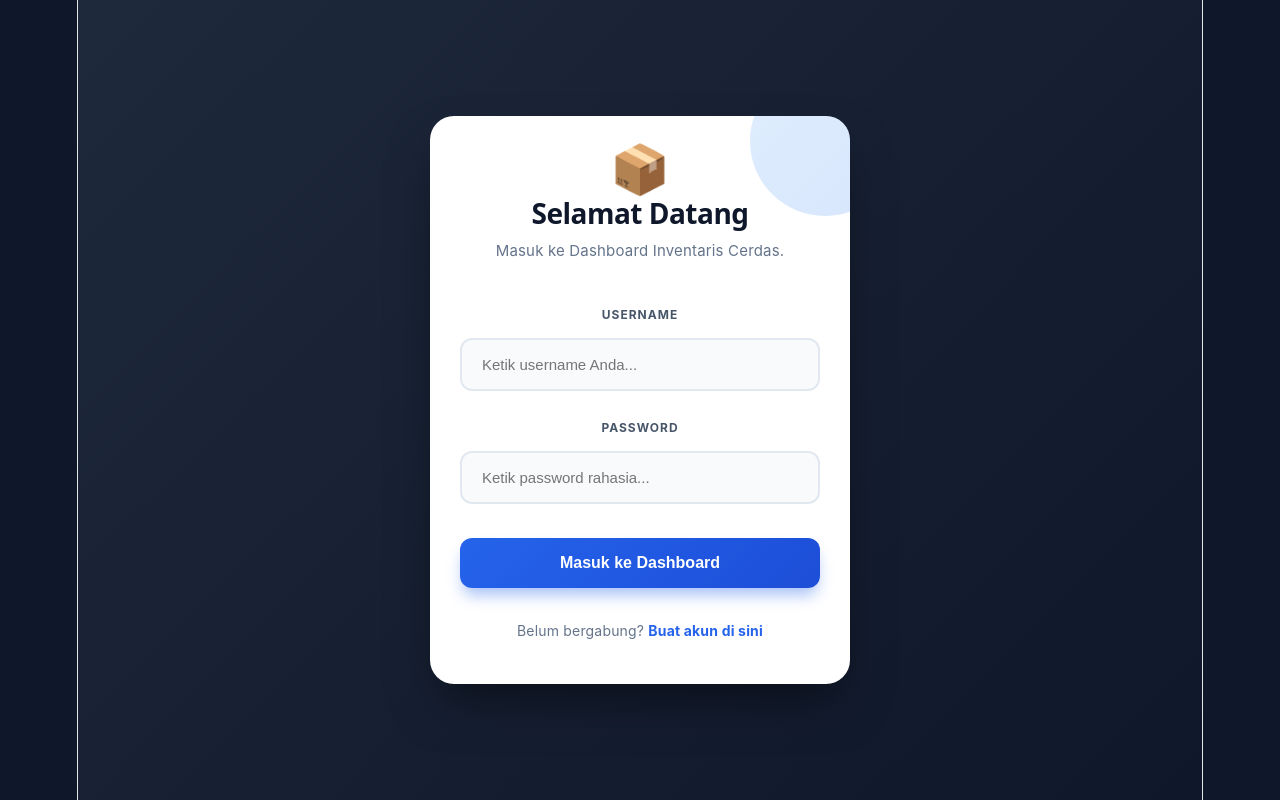
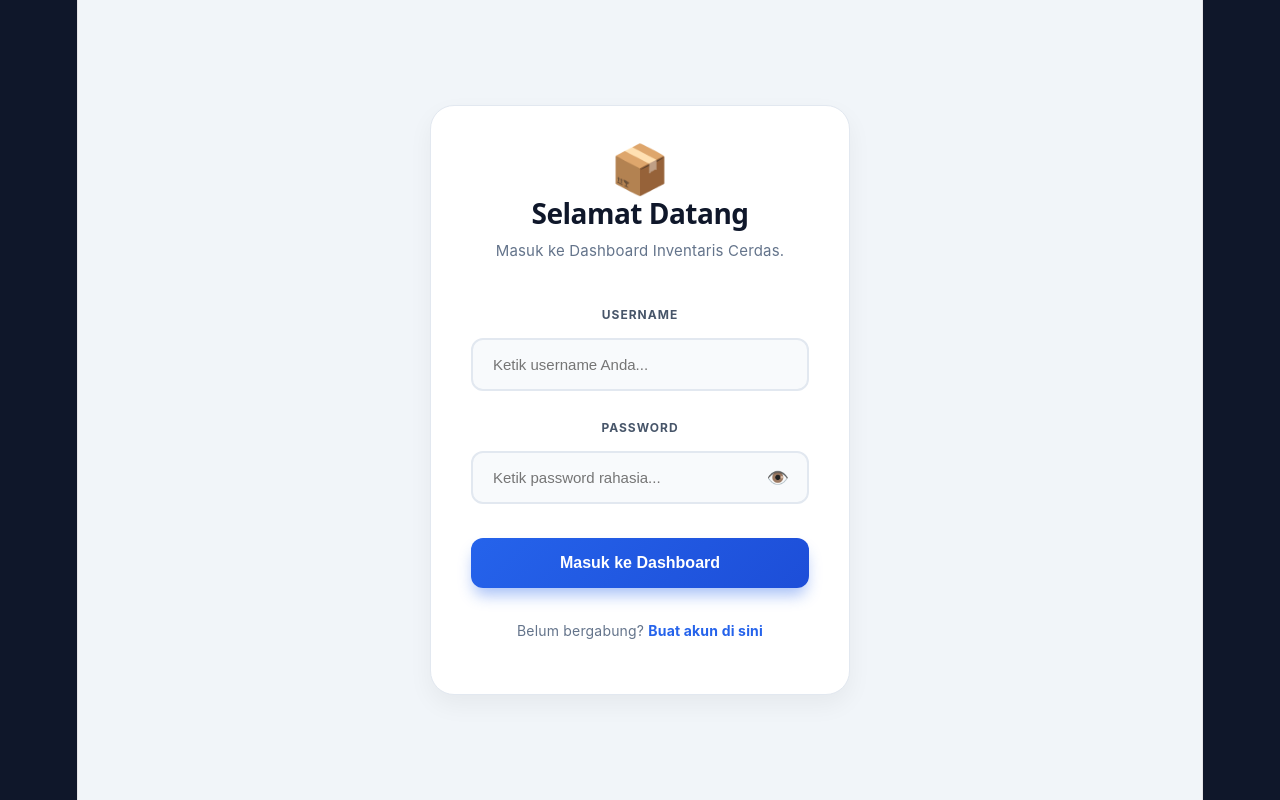
Before and after one commit to naufalfth/manajemen-atk-app, a React (Vite) app in the folder frontend/: page / in a window 1280 px wide. Built offline with nearby package versions, Linux system fonts and the light colour scheme.

Commit message:
Update login background to match dashboard and add show password toggle

```diff
--- a/frontend/src/App.tsx
+++ b/frontend/src/App.tsx
@@ -32,6 +32,7 @@ function App() {
   const [loginPassword, setLoginPassword] = useState<string>('');
   const [loginError, setLoginError] = useState<string>('');
   const [isRegisterMode, setIsRegisterMode] = useState<boolean>(false);
+  const [showPassword, setShowPassword] = useState<boolean>(false);
 
   const [daftarBarang, setDaftarBarang] = useState<Barang[]>([]);
   const [loading, setLoading] = useState<boolean>(true);
@@ -187,9 +188,8 @@ function App() {
 
   if (!token) {
     return (
-      <div style={{ width: '100%', minHeight: '100vh', display: 'flex', alignItems: 'center', justifyContent: 'center', background: 'linear-gradient(135deg, #1e293b 0%, #0f172a 100%)', fontFamily: '"Inter", "Segoe UI", sans-serif', padding: '20px', boxSizing: 'border-box' }}>
-        <div style={{ backgroundColor: '#ffffff', padding: '40px 30px', borderRadius: '24px', boxShadow: '0 25px 50px -12px rgba(0,0,0,0.5)', width: '100%', maxWidth: '420px', position: 'relative', overflow: 'hidden', boxSizing: 'border-box' }}>
-          <div style={{ position: 'absolute', top: '-50px', right: '-50px', width: '150px', height: '150px', background: isRegisterMode ? 'linear-gradient(135deg, #34d399 0%, #10b981 100%)' : 'linear-gradient(135deg, #60a5fa 0%, #3b82f6 100%)', borderRadius: '50%', opacity: '0.2', zIndex: 0, transition: 'background 0.5s' }}></div>
+      <div style={{ width: '100%', minHeight: '100vh', display: 'flex', alignItems: 'center', justifyContent: 'center', background: '#f1f5f9', fontFamily: '"Inter", "Segoe UI", sans-serif', padding: '20px', boxSizing: 'border-box' }}>
+        <div style={{ backgroundColor: '#ffffff', padding: '50px 40px', borderRadius: '24px', boxShadow: '0 10px 25px rgba(0,0,0,0.05)', width: '100%', maxWidth: '420px', position: 'relative', overflow: 'hidden', border: '1px solid #e2e8f0', boxSizing: 'border-box' }}>
 
           <div style={{ position: 'relative', zIndex: 1 }}>
             <div style={{ textAlign: 'center', marginBottom: '40px' }}>
@@ -209,10 +209,30 @@ function App() {
                 <label style={{ display: 'block', marginBottom: '10px', fontSize: '12px', fontWeight: '700', color: '#475569', textTransform: 'uppercase', letterSpacing: '1px' }}>Username</label>
                 <input type="text" required value={loginUsername} onChange={(e) => setLoginUsername(e.target.value)} style={{ width: '100%', padding: '16px 20px', backgroundColor: '#f8fafc', border: '2px solid #e2e8f0', borderRadius: '12px', outline: 'none', boxSizing: 'border-box', fontSize: '15px', color: '#1e293b', fontWeight: '500', transition: 'border-color 0.2s' }} placeholder="Ketik username Anda..." />
               </div>
+
+              {/* INPUT PASSWORD DENGAN TOMBOL LIHAT/SEMBUNYIKAN */}
               <div>
                 <label style={{ display: 'block', marginBottom: '10px', fontSize: '12px', fontWeight: '700', color: '#475569', textTransform: 'uppercase', letterSpacing: '1px' }}>Password</label>
-                <input type="password" required value={loginPassword} onChange={(e) => setLoginPassword(e.target.value)} style={{ width: '100%', padding: '16px 20px', backgroundColor: '#f8fafc', border: '2px solid #e2e8f0', borderRadius: '12px', outline: 'none', boxSizing: 'border-box', fontSize: '15px', color: '#1e293b', fontWeight: '500', transition: 'border-color 0.2s' }} placeholder="Ketik password rahasia..." />
+                <div style={{ position: 'relative' }}>
+                  <input
+                    type={showPassword ? "text" : "password"}
+                    required
+                    value={loginPassword}
+                    onChange={(e) => setLoginPassword(e.target.value)}
+                    style={{ width: '100%', padding: '16px 50px 16px 20px', backgroundColor: '#f8fafc', border: '2px solid #e2e8f0', borderRadius: '12px', outline: 'none', boxSizing: 'border-box', fontSize: '15px', color: '#1e293b', fontWeight: '500', transition: 'border-color 0.2s' }}
+                    placeholder="Ketik password rahasia..."
+                  />
+                  <button
+                    type="button"
+                    onClick={() => setShowPassword(!showPassword)}
+                    style={{ position: 'absolute', right: '15px', top: '50%', transform: 'translateY(-50%)', background: 'none', border: 'none', cursor: 'pointer', fontSize: '18px', padding: '5px' }}
+                    title={showPassword ? "Sembunyikan Password" : "Lihat Password"}
+                  >
+                    {showPassword ? "🙈" : "👁️"}
+                  </button>
+                </div>
               </div>
+
               <button type="submit" style={{ width: '100%', padding: '16px', background: isRegisterMode ? 'linear-gradient(135deg, #10b981 0%, #059669 100%)' : 'linear-gradient(135deg, #2563eb 0%, #1d4ed8 100%)', color: 'white', border: 'none', borderRadius: '12px', cursor: 'pointer', fontWeight: 'bold', fontSize: '16px', marginTop: '10px', boxShadow: isRegisterMode ? '0 10px 15px -3px rgba(16, 185, 129, 0.4)' : '0 10px 15px -3px rgba(37, 99, 235, 0.4)', transition: 'transform 0.1s' }}>
                 {isRegisterMode ? "Daftarkan Sekarang" : "Masuk ke Dashboard"}
               </button>
```
